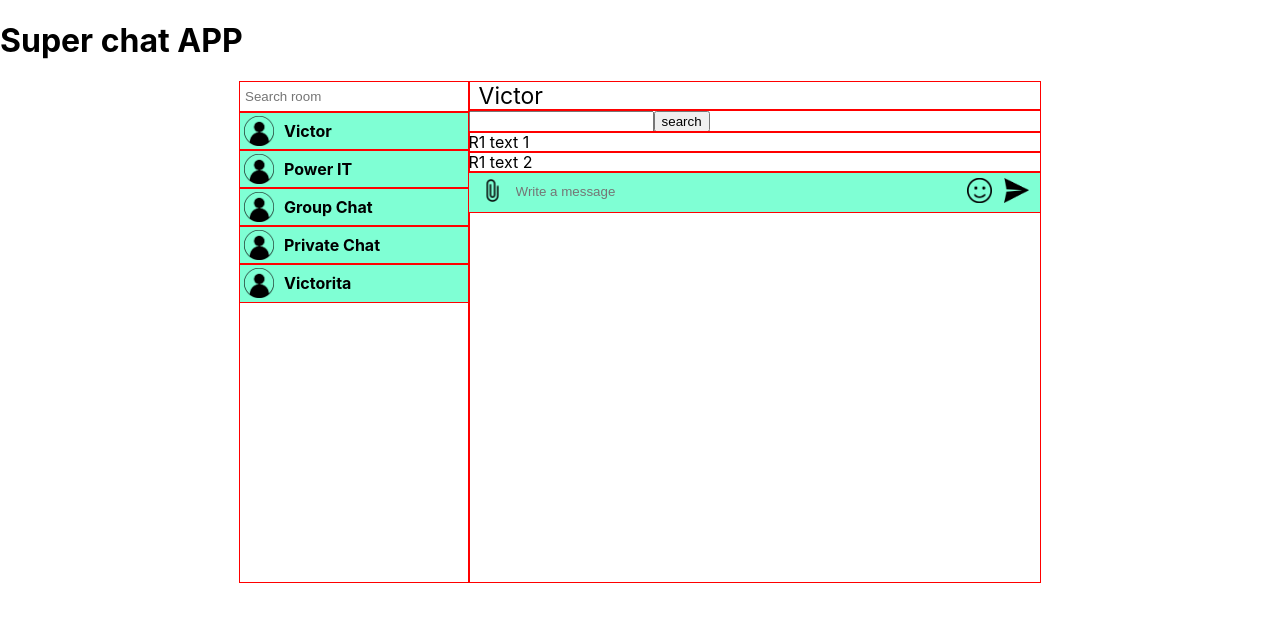
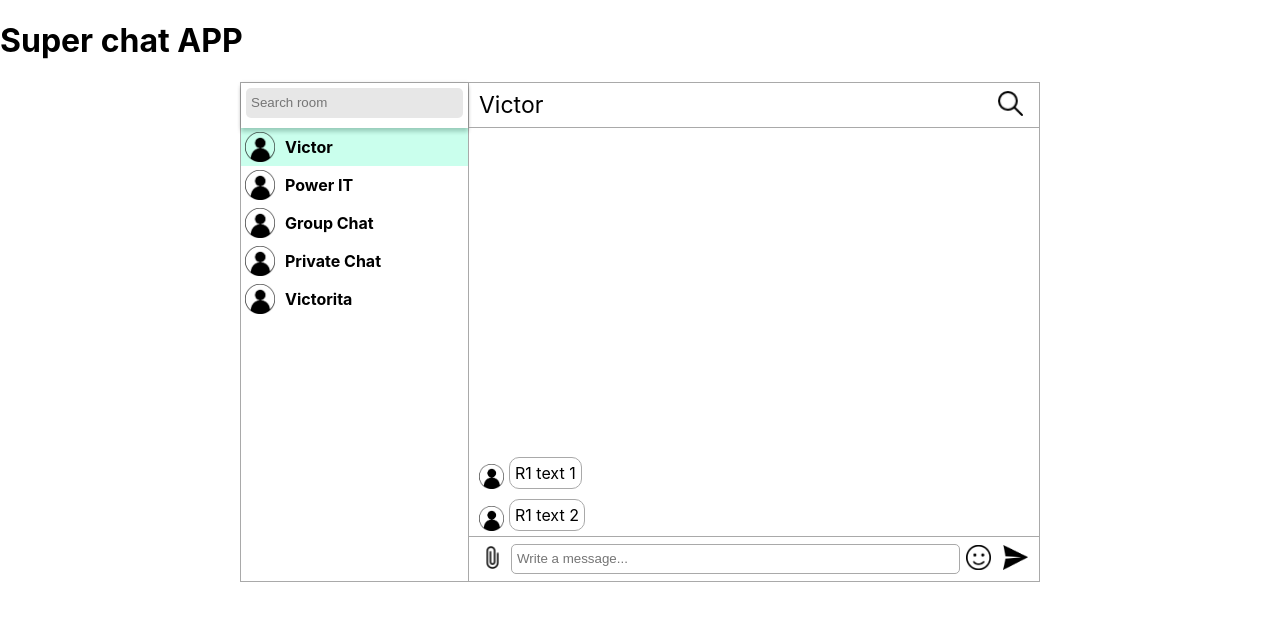
Before and after one commit to sergiuchilat/react-chat, a React (Create React App) app: page / in a window 1280 px wide. Both pictures are taken after a click on the element "Victor". Shown: the top 622 px of the page. Built offline with nearby package versions, Linux system fonts and the light colour scheme.

Commit message:
some styles and change search message

```diff
--- a/src/assets/styles/App.css
+++ b/src/assets/styles/App.css
@@ -1,5 +1,14 @@
 *{
   box-sizing: border-box;
+}
+button {
+  background: transparent;
+  border: none;
+  cursor: pointer;
+}
+
+input:focus {
+  outline: none;
 }
 
 #wrapper{
@@ -8,27 +17,34 @@
   margin: 0 auto;
   width: 800px;
   height: 500px;
-}
-
-#wrapper div{
-  outline: 1px solid red;
-}
-
-#wrapper .rooms-search{
-  background-color: blueviolet;
+  border: 1px solid #a9a9a9;
 }
 
 #wrapper .rooms-list{
   cursor: pointer;
-  background-color: aquamarine;
+}
+
+.rooms-search {
+  padding: 5px;
+  box-shadow: 0 0 4px rgba(0, 0, 0, 0.12), 0 4px 4px rgba(0, 0, 0, 0.24);
 }
 
 #wrapper .rooms-item .room-name{
   font-size: 23px;
-  padding-left: 10px;
+  padding: 0 10px;
+  border-bottom: 1px solid #a9a9a9;
+  display: flex;
+  align-items: center;
+  justify-content: space-between;
 }
 .room-text {
   text-align: center;
+}
+.messages {
+  display: flex;
+  overflow-y: scroll;
+  flex-direction: column;
+  justify-content: flex-end;
 }
 .room-list-item {
   padding: 4px 4px;
@@ -36,20 +52,89 @@
   align-items: center;
   transition: all 0.2s
 }
+.room-list-item--active{
+  background-color: rgba(72, 253, 193, 0.29);
+}
 .room-list-item:hover {
-  background-color: #48fdc1;
+  background-color: rgba(139, 139, 139, 0.15);
 }
 .room-list-title{
   margin: 0 0 0 10px;
 }
+
 .rooms-search-input{
   width: 100%;
   height: 30px;
   border: none;
+  background-color: rgba(144, 144, 144, 0.21);
   padding-left: 5px;
+  border-radius: 5px;
+}
+
+.rooms-item {
+  display: grid;
+  grid-template-rows: 1fr 9fr 1fr;
 }
 .rooms-message-input{
   background-color: transparent;
+  border: 1px solid #a9a9a9;
+}
+.message-item-inner {
+  display: flex;
+  align-items: flex-end;
+  margin: 5px 10px;
+}
+.message-item {
+  margin-left: 5px;
+  background-color: #fff;
+  padding: 5px;
+  border-radius: 10px;
+  border: 1px solid #a9a9a9;
+}
+.message-search{
+  display: flex;
+  justify-content: center;
+  align-items: center;
+  border-bottom: 1px solid #a9a9a9;
+}
+.rooms-list-inner{
+  border-right: 1px solid #a9a9a9;
+  display: grid;
+  grid-template-rows: 1fr 10fr;
+}
+.message-search{
+  padding: 0 10px;
+}
+.search-cancel{
+  border-radius: 5px;
+  padding: 10px;
+  background-color: rgba(144, 144, 144, 0.21);
+}
+.search{
+  border-radius: 5px;
+  margin: 0 10px;
+  padding: 10px;
+  background-color: #babafd;
+}
+.message-search-inner{
+  display: flex;
+  align-items: center;
+}
+.message-search-actions{
+  display: flex;
+  align-items: center;
+}
+.message-search-input {
+  height: 30px;
+  background-color: rgba(144, 144, 144, 0.21);
+  border: none;
+  border-radius: 5px;
+  padding: 0 5px;
+  width: 250px;
+}
+.search-date{
+  padding: 0;
+  margin-left: 10px;
 }
 .send-message{
   border: none;
@@ -60,5 +145,6 @@
   display: flex;
   padding: 5px;
   align-items: center;
-  background-color: #7fffd4;
+  border-top: 1px solid #a9a9a9;
+  background-color: #fff;
 }
--- a/src/components/rooms/item/RoomItem.jsx
+++ b/src/components/rooms/item/RoomItem.jsx
@@ -13,7 +13,7 @@ export default function RoomItem({ id }){
   });
   const [messages, setMessages] = useState([]);
   const [message, setMessage] = useState('');
-
+  const [searchMessage, setSearchMessage] = useState(false);
   const fetchRoomItem = async () => {
     try {
       if(id){
@@ -26,6 +26,7 @@ export default function RoomItem({ id }){
   };
 
   const handleSubmitMessage = () => {
+    if(message.trim().length) {
       messages.push({
         id: Date.now(),
         text: message,
@@ -33,6 +34,7 @@ export default function RoomItem({ id }){
         sender_id: 1,
         receiver_id: 2,
       });
+    }
     setMessage('');
   };
 
@@ -49,16 +51,27 @@ export default function RoomItem({ id }){
     }
   };
 
+  const handlerSearchMode = () => {
+    setSearchMessage(searchMessage => !searchMessage);
+  };
+
   useEffect(() => {
     fetchRoomItem();
     fetchRoomMessages();
   }, [id]);
 
   return (
-    <div className={'rooms-item'}>
+    <div className={`${room.name && 'rooms-item'}`}>
       {room.name && <>
-        <RoomName name={room.name} />
-        <MessageSearch />
+        {!searchMessage &&
+            <RoomName
+              name={room.name}
+              handlerSearch={ handlerSearchMode }
+            />}
+        {searchMessage &&
+            <MessageSearch
+              handlerSearch={ handlerSearchMode }
+            />}
         <MessagesList
           roomId={id}
           messages={messages}
--- a/src/components/rooms/item/RoomName.jsx
+++ b/src/components/rooms/item/RoomName.jsx
@@ -1,7 +1,20 @@
-export default function RoomName({ name }){
+import search from '../../../assets/img/icons/loupe.png';
+
+export default function RoomName({ name, handlerSearch }){
   return (
-    <div>
-      <div className={'room-name'}>{name}</div>
+    <div className={'room-name'}>
+      <div>{name}</div>
+      <button
+        className={'room-search-btn'}
+        onClick={() => handlerSearch() }
+      >
+        <img
+          width={25}
+          height={25}
+          src={search}
+          alt={'search'}
+        />
+      </button>
     </div>
   );
 }
--- a/src/components/rooms/item/messages/MessageCreate.jsx
+++ b/src/components/rooms/item/messages/MessageCreate.jsx
@@ -3,6 +3,7 @@ import smile from '../../../../assets/img/icons/smile.png';
 import attachment from '../../../../assets/img/icons/attachment.png';
 
 export default function MessageCreate({ message, handleChangeMessage, handleSubmitMessage }) {
+
   return (
     <div className={'message-create'}>
       <button className={'send-message'}>
@@ -14,9 +15,10 @@ export default function MessageCreate({ message, handleChangeMessage, handleSubm
         />
       </button>
       <input
-        placeholder={'Write a message'}
+        placeholder={'Write a message...'}
         value={message}
         onChange={(e) => handleChangeMessage(e.target.value)}
+        onKeyDown={(e) => e.key === 'Enter' && handleSubmitMessage(e.target.value)}
         className={'rooms-search-input rooms-message-input'}
         type={'text'}
       />
@@ -31,7 +33,7 @@ export default function MessageCreate({ message, handleChangeMessage, handleSubm
         />
       </button>
       <button
-        onClick={handleSubmitMessage}
+        onClick={(e) => handleSubmitMessage(e.target.value)}
         className={'send-message'}
       >
         <img
--- a/src/components/rooms/item/messages/MessageItem.jsx
+++ b/src/components/rooms/item/messages/MessageItem.jsx
@@ -1,7 +1,17 @@
+import avatar from '../../../../assets/img/icons/avatar.png';
+
 export default function MessageItem({ message }){
   return (
-    <div>
-      {message}
+    <div className={'message-item-inner'}>
+      <img
+        height={25}
+        width={25}
+        src={avatar}
+        alt={'avatar'}
+      />
+      <div className={'message-item'}>
+        {message}
+      </div>
     </div>
   );
 }
--- a/src/components/rooms/item/messages/MessageSearch.jsx
+++ b/src/components/rooms/item/messages/MessageSearch.jsx
@@ -1,8 +1,24 @@
-export default function MessageSearch(){
+import search from '../../../../assets/img/icons/loupe.png';
+import MessageSearchActions from './MessageSearchActions';
+
+export default function MessageSearch({ handlerSearch }){
   return (
     <div className={'message-search'}>
-      <input type={'text'} />
-      <button>search</button>
+      <div className={'message-search-inner'}>
+        <img
+          width={16}
+          height={16}
+          src={search}
+          alt={'search'}
+          style={{ marginRight: 10 }}
+        />
+        <input
+          placeholder={'Search Message'}
+          className={'message-search-input'}
+          type={'text'}
+        />
+      </div>
+      <MessageSearchActions handlerSearch={ handlerSearch } />
     </div>
   );
 }
--- /dev/null
+++ b/src/components/rooms/item/messages/MessageSearchActions.jsx
@@ -0,0 +1,27 @@
+import calendar from '../../../../assets/img/icons/calendar.png';
+
+export default function MessageSearchActions({ handlerSearch }) {
+  return (
+    <div className={'message-search-actions'}>
+      <button className={'search-date'}>
+        <img
+          width={20}
+          height={20}
+          src={calendar}
+          alt={'calendar'}
+        />
+      </button>
+      <button
+        className={'search'}
+      >
+        Search
+      </button>
+      <button
+        className={'search-cancel'}
+        onClick={ () => handlerSearch() }
+      >
+        Cancel
+      </button>
+    </div>
+  );
+}
--- a/src/components/rooms/item/messages/MessagesList.jsx
+++ b/src/components/rooms/item/messages/MessagesList.jsx
@@ -3,15 +3,19 @@ import MessageItem from './MessageItem';
 export default function MessagesList({ messages }){
 
   return (
-    <div>
+    <div className={'messages'}>
       {
-        messages && messages.map(message => (
+        messages.length !== 0 && messages.map(message => (
           <MessageItem
             message={message.text}
             key={message.id}
           />
         ))
       }
+      {
+        messages.length === 0 &&
+          <h3 className={'room-text'}>No messages</h3>
+      }
     </div>
   );
 }
--- a/src/components/rooms/list/RoomItem.jsx
+++ b/src/components/rooms/list/RoomItem.jsx
@@ -1,10 +1,10 @@
 import avatar from './../../../assets/img/icons/avatar.png';
 
-export default function RoomItem({ id, name, onSelect }){
+export default function RoomItem({ id, name, onSelect, activeRoom }){
 
   return (
     <div
-      className={'room-list-item'}
+      className={`room-list-item ${activeRoom === id && 'room-list-item--active'}`}
       onClick={() => {onSelect(id);}}
     >
       <img
--- a/src/components/rooms/list/RoomsList.jsx
+++ b/src/components/rooms/list/RoomsList.jsx
@@ -6,7 +6,7 @@ import RoomsApi from 'services/api/modules/RoomsApi';
 export default function RoomsList({ onSelect }){
   const [rooms, setRooms] = useState([]);
   const [searchString, setSearchString] = useState('');
-
+  const [activeRoom, setActiveRoom] = useState(null);
   const fetchRoomsList = async () => {
     try {
       const response = await (new RoomsApi()).get(searchString);
@@ -22,24 +22,25 @@ export default function RoomsList({ onSelect }){
 
   const onRoomSelectHandle = (roomId) => {
     onSelect(roomId);
+    setActiveRoom(roomId);
   };
 
   const onRoomSearch = (searchString) => {
-    console.log(searchString);
     setSearchString(searchString);
   };
 
   return (
-    <div>
+    <div className={'rooms-list-inner'}>
       <RoomSearch onSearch={onRoomSearch} />
       <div className={'rooms-list'}>
         {
-          rooms && rooms.map(room => (
+          rooms.length !== 0 && rooms.map(room => (
             <RoomItem
               name={room.name}
               id={room.id}
               key={room.id}
               onSelect={onRoomSelectHandle}
+              activeRoom={activeRoom}
             />
           ))
         }
```
Also changed, not shown: src/assets/img/icons/calendar.png (added), src/assets/img/icons/loupe.png (added), src/components/ChatWrapper.jsx (line endings or trailing spaces). Lines whose indentation alone changed are shown as unchanged.
